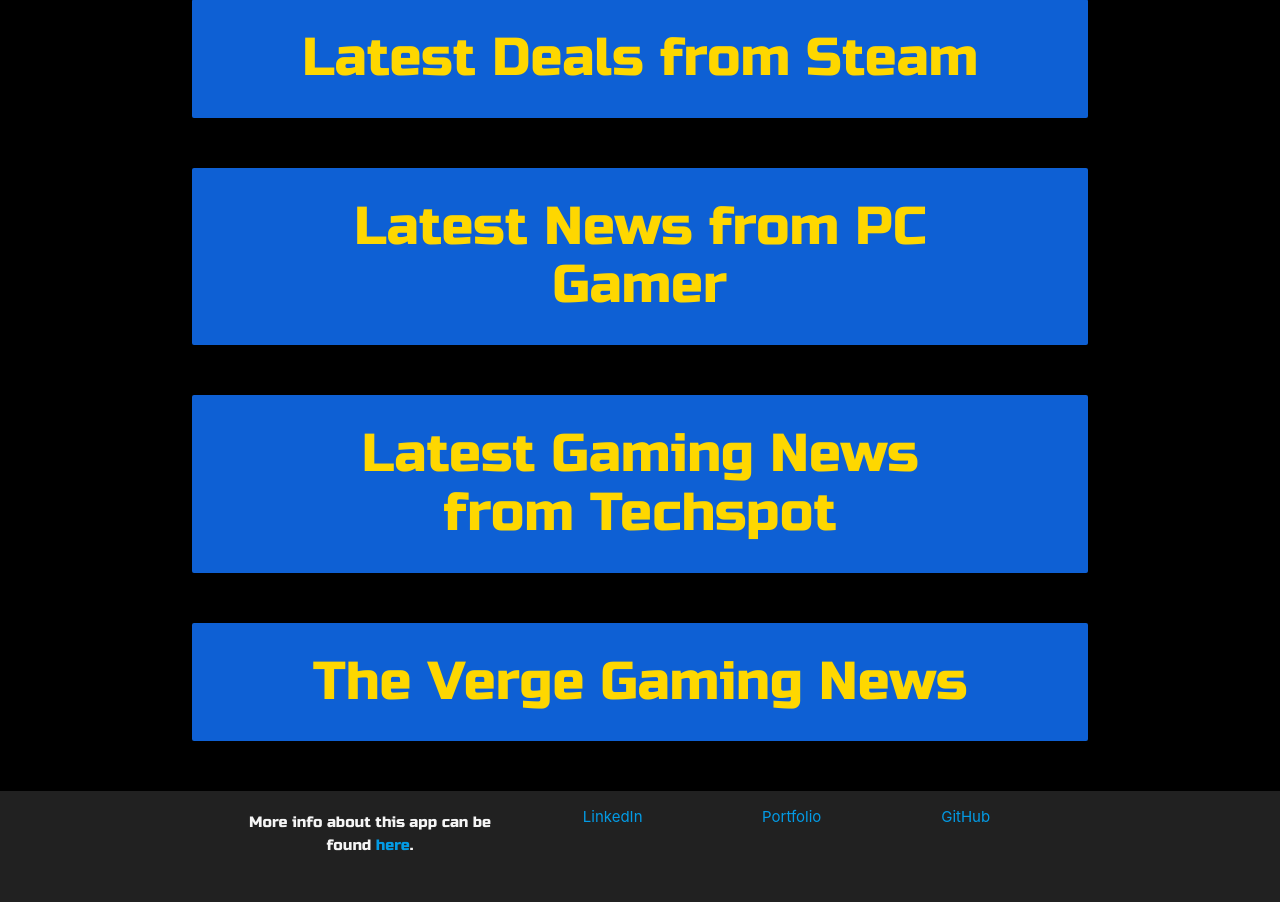
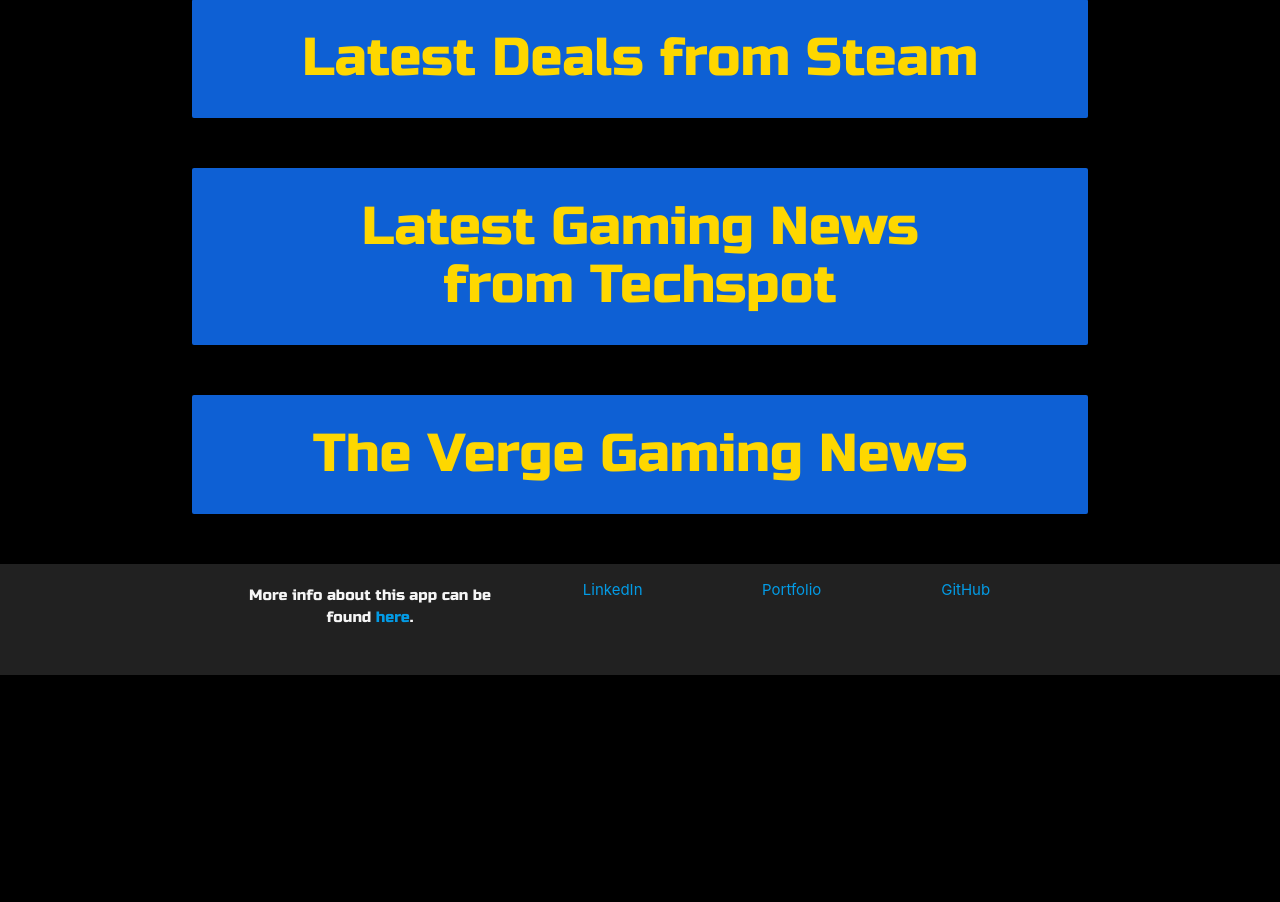
Before and after one commit to TR-1000/GameScraper, a Django app: page / in a window 1280 px wide. Shown: the part 171-1073 px from the top of the page. After the commit the page ends 846 px from the top, so only its background shows below. Run offline with Django 3.2, Linux system fonts and the light colour scheme; data that the repository does not hold is empty.

Commit message:
Removing PC gamer news

```diff
--- a/games/templates/games_index.html
+++ b/games/templates/games_index.html
@@ -52,7 +52,7 @@
 
 
   <!-- PCgamer -->
-    <div class="container">
+    <!-- <div class="container">
       <div class=" card item-contain blue-card">
       <h2 id="favorites">Latest News from PC Gamer</h2>
       {% for item in pcgamer_news %}
@@ -68,7 +68,7 @@
         </div>
         {% endfor %}
       </div>
-    </div>
+    </div> -->
 
 
   <!-- Techspot -->
--- a/games/views.py
+++ b/games/views.py
@@ -45,16 +45,16 @@ def home(request):
 
 
     #PC Gamer News
-    try:
-        pcgamer_news = get_pcgamer_news()
-    except:
-        pcgamer_news = None
+    # try:
+    #     pcgamer_news = get_pcgamer_news()
+    # except:
+    #     pcgamer_news = None
 
 
     # Return and render results to template
     return render(request, 'games_index.html',{
         'search' : False,
-        'pcgamer_news': pcgamer_news,
+        # 'pcgamer_news': pcgamer_news,
         'steam_news': steam_news,
         'verge_articles' : verge_articles,
         'techspot_articles': techspot_articles,
```
